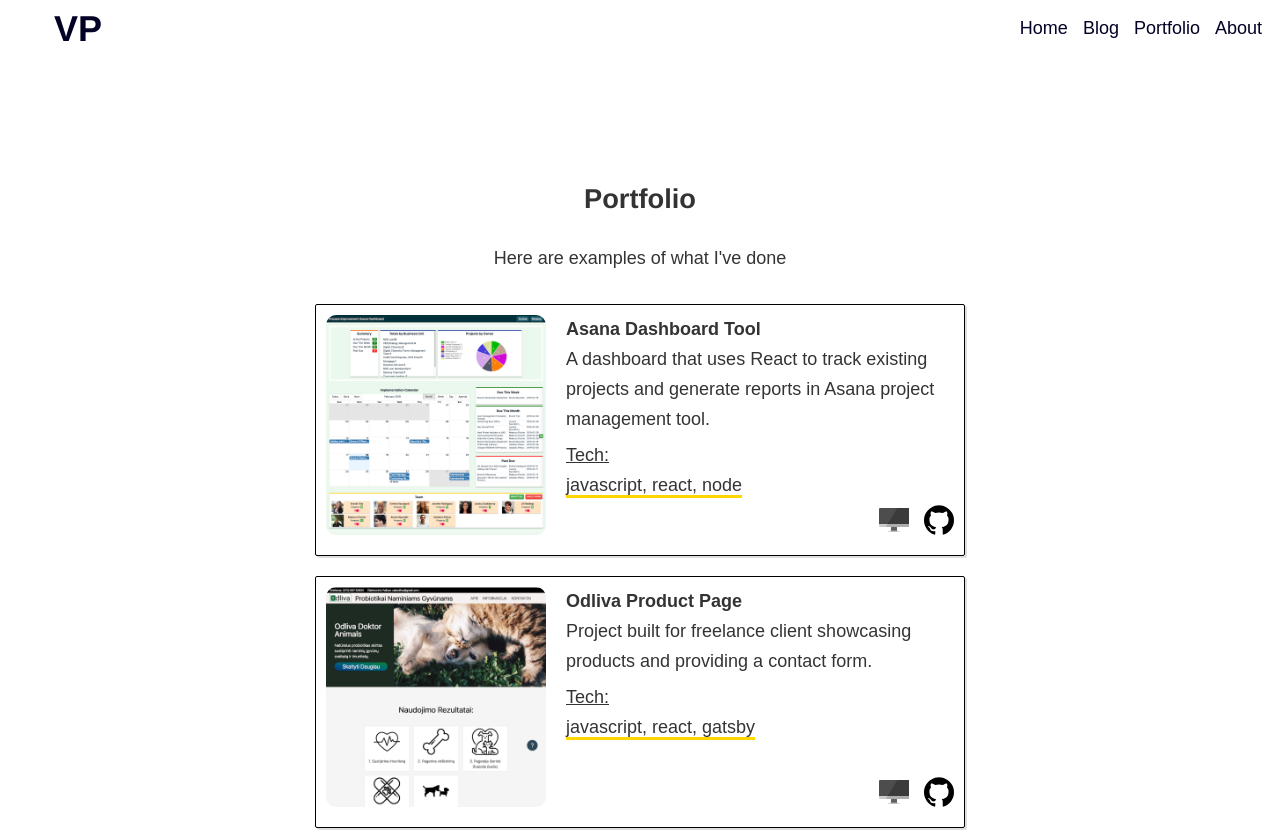
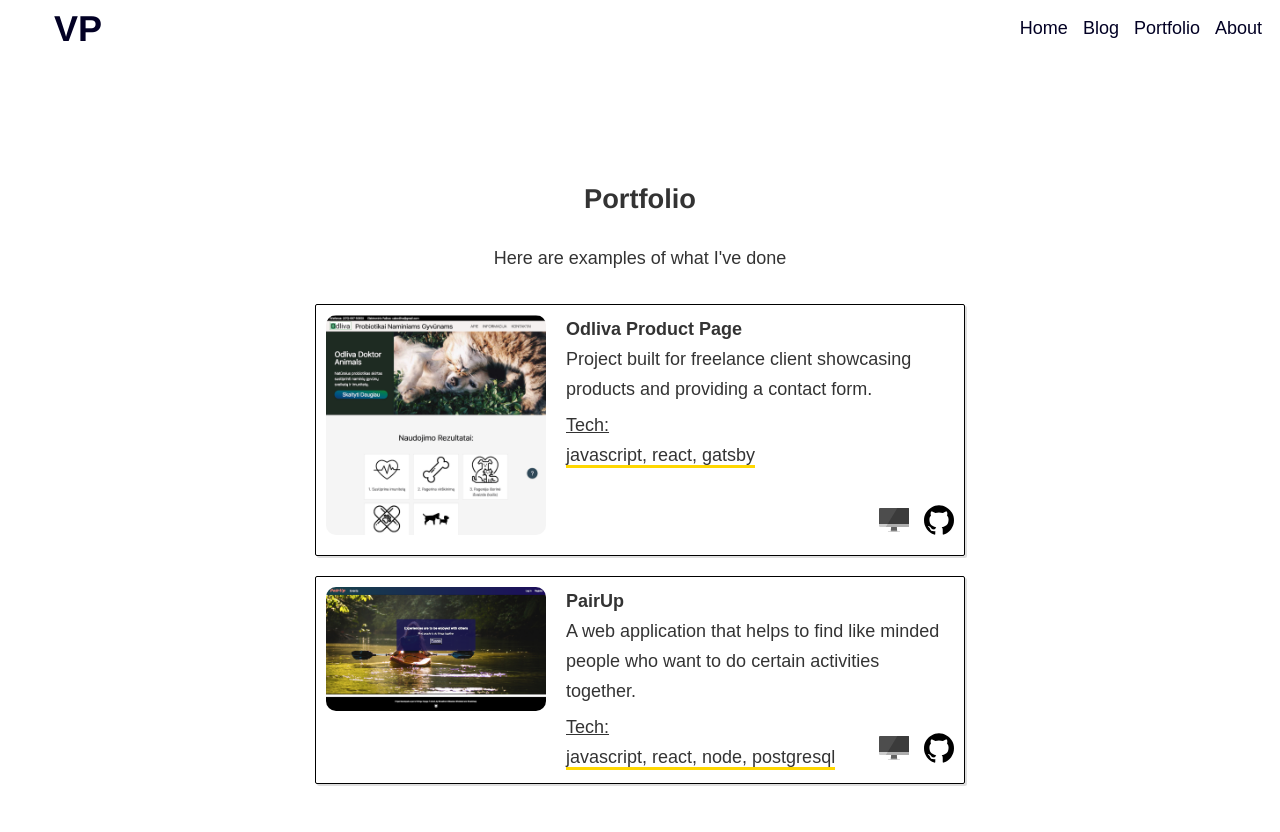
Before and after one commit to vaidotasp/personal-site, a Gatsby site: page /portfolio in a window 1280 px wide. Shown: the top 832 px of the page. Built offline with nearby package versions, Linux system fonts and the light colour scheme; Gatsby itself is replaced by a stand-in of ours.

Commit message:
delete asana project

```diff
--- a/src/pages/portfolio.js
+++ b/src/pages/portfolio.js
@@ -8,15 +8,6 @@
 import monitor from "../images/monitor.svg";
 
 const projects = [
-  {
-    title: "Asana Dashboard Tool",
-    description:
-      "A dashboard that uses React to track existing projects and generate reports in Asana project management tool.",
-    image: "imgAsana",
-    demoURL: "https://asana-dashboard.herokuapp.com/",
-    ghURL: "https://www.github.com/vaidotasp/asana-client",
-    tech: ["javascript", "react", "node"]
-  },
   {
     title: "Odliva Product Page",
     description: "Project built for freelance client showcasing products and providing a contact form.",
@@ -99,13 +90,6 @@
         }
       }
     }
-    imgAsana: file(relativePath: { eq: "asana.png" }) {
-      childImageSharp {
-        fluid(maxWidth: 300) {
-          ...GatsbyImageSharpFluid
-        }
-      }
-    }
     imgOdliva: file(relativePath: { eq: "odliva.png" }) {
       childImageSharp {
         fluid(maxWidth: 300) {
```
Also changed, not shown: src/images/asana.png (deleted).
